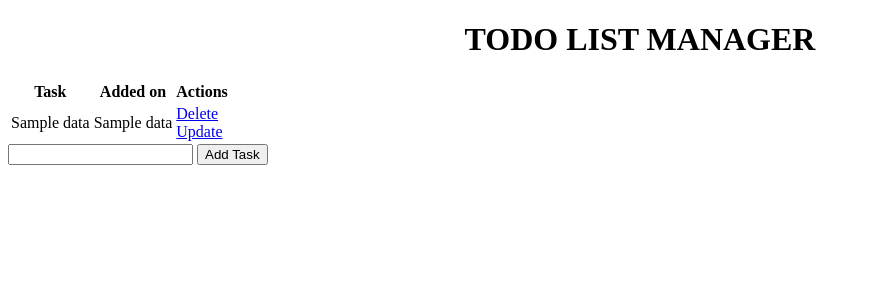
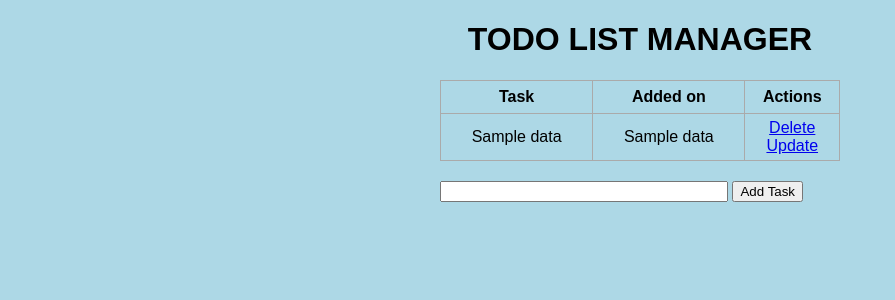
Before and after one commit to callistopan/todo-list-manager-, a Flask app: template todolist/templates/index.html in a window 1280 px wide. Shown: the top 300 px of the page, without its empty margins (0-895 px from the left). Run offline with Flask 2, Linux system fonts and the light colour scheme; the template is opened without the code that fills it: most values are stand-ins (such as "Sample title", 1, 10 or a date in 2020).

Commit message:
deleted old styles and added new one

```diff
--- a/todolist/static/main.css
+++ b/todolist/static/main.css
@@ -1,3 +1,36 @@
-div.main h1 {
-    background-image: linear-gradient(#ddd, #fff);
+body, html {
+    margin: 0;
+    font-family: sans-serif;
+    background-color: lightblue;
 }
+
+.content {
+    margin: 0 auto;
+    width: 400px;
+}
+
+table, td, th {
+    border: 1px solid #aaa;
+}
+
+table {
+    border-collapse: collapse;
+    width: 100%;
+}
+
+th {
+    height: 30px;
+}
+
+td {
+    text-align: center;
+    padding: 5px;
+}
+
+.form {
+    margin-top: 20px;
+}
+
+#content {
+    width: 70%;
+}
--- a/todolist/templates/base.html
+++ b/todolist/templates/base.html
@@ -4,7 +4,7 @@
     <meta charset="UTF-8">
     <meta name="viewport" content="width=device-width, initial-scale=1.0">
     <meta http-equiv="X-UA-Compatible" content="ie=edge">
-    <link rel="stylesheet" href="{{ url_for('static', filename='css/main.css') }}">
+    <link rel="stylesheet" href="{{ url_for('static', filename='main.css') }}">
     {% block head %}{% endblock %}
 </head>
 <body>
```
Also changed, not shown: instance/petshop.sqlite, todolist/static/logo.png (deleted).
